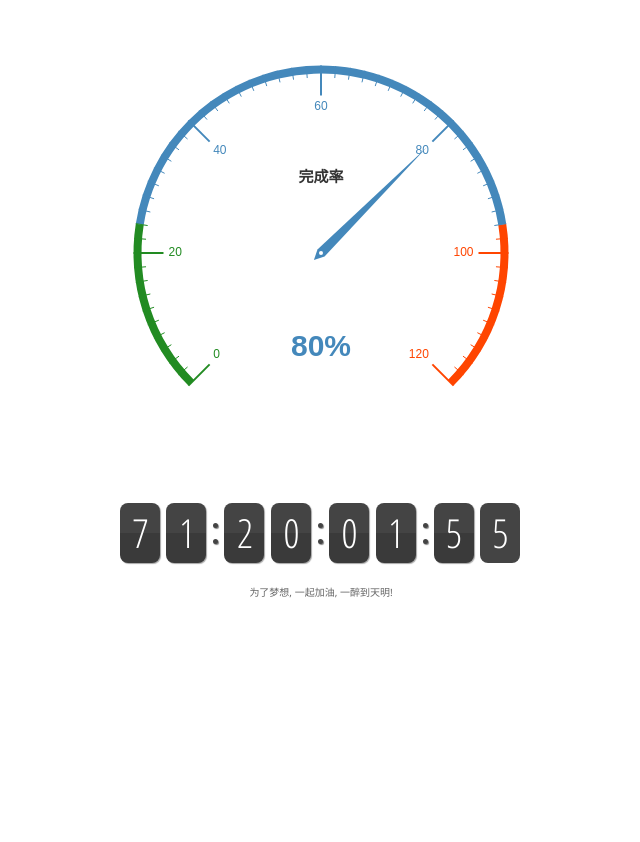
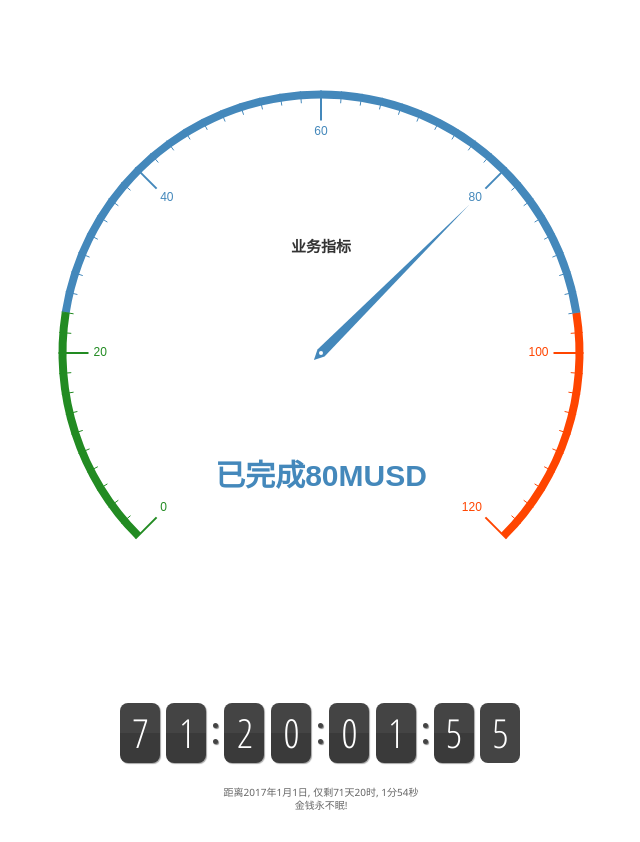
Before and after one commit to task2016/task2016.github.com, a plain HTML site: page index.html in a window 1280 px wide. Shown: the part 197-1039 px from the top of the page, without its empty margins (319-959 px from the left). Before the commit the page ends 800 px from the top, so only its background shows below. Drawn offline with Linux system fonts and the light colour scheme.

Commit message:
modify js

```diff
--- a/assets/task/countdown.js
+++ b/assets/task/countdown.js
@@ -95,7 +95,7 @@
 	}
 
 	// Creates an animated transition between the two numbers
-	function switchDigit(position,number){
+	function switchDigit(position, number){
 
 		var digit = position.find('.digit')
 
--- a/index.html
+++ b/index.html
@@ -7,14 +7,13 @@
     <link rel="stylesheet" href="assets/css/styles.css" />
     <link rel="stylesheet" href="assets/task/countdown.css" />
     <script src="assets/js/echarts-all.js"></script>
-    <!-- <script src="http://code.jquery.com/jquery-1.7.1.min.js"></script> -->
     <script src="assets/js/jquery-1.7.1.min.js"></script>
     <script src="assets/task/countdown.js"></script>
 
 </head>
 <body>
-<div id="main" style="height:500px"></div>
-<div id="countdown" style="width:600px"></div>
+<div id="main" style="height:700px"></div>
+<div id="countdown" style="width:800px"></div>
 <p id="note"></p>
 
 <script type="text/javascript">
@@ -22,7 +21,7 @@
     var myChart = echarts.init(document.getElementById('main'));
     var option = {
         tooltip : {
-            formatter: "{a} <br/>{b} : {c}%"
+            formatter: "业务指标:120MUSD <br/>已完成:{c}MUSD"
         },
         series : [
             {
@@ -67,13 +66,13 @@
                     }
                 },
                 detail : {
-                    formatter:'{value}%',
+                    formatter:'已完成{value}MUSD',
                     textStyle: {       // 其余属性默认使用全局文本样式
                         color: 'auto',
                         fontWeight: 'bolder'
                     }
                 },
-                data:[{value: 0, name: '完成率'}]
+                data:[{value: 0, name: '业务指标'}]
             }
         ]
     };
@@ -102,17 +101,20 @@ var note = $('#note'),
         timestamp   : ts,
         callback    : function(days, hours, minutes, seconds){
 
-            var message = "为了梦想, 一起加油";
-            // message += days + " day" + ( days==1 ? '':'s' ) + ", ";
-            // message += hours + " hour" + ( hours==1 ? '':'s' ) + ", ";
-            // message += minutes + " minute" + ( minutes==1 ? '':'s' ) + " and ";
-            // message += seconds + " second" + ( seconds==1 ? '':'s' ) + " <br />";
+            var message = "距离2017年1月1日, 仅剩";
+            message += days + "天";
+            message += hours + "时" + ", ";
+            message += minutes + "分";
+            message += seconds + "秒" + " <br />";
             if(newYear) {
-                message += ", 一醉到天明!";
+                message += "金钱永不眠!";
             }
             else {
-                message += ", 明天就醒来了";
+                message += "明天就是新年啦!";
             }
+            message += "<br />"
+            message += "<br />"
+            message += "<br />"
             note.html(message);
         }
     });
```
